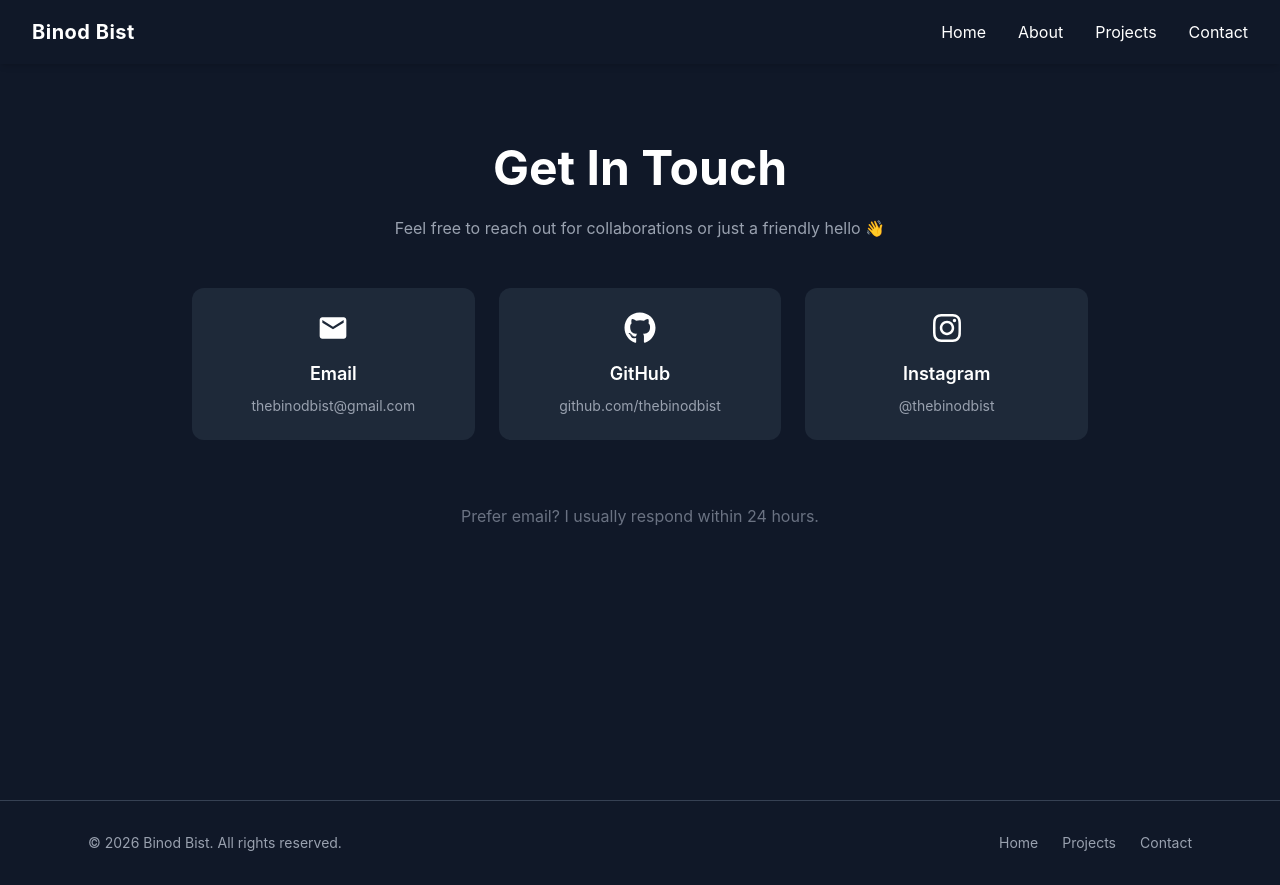
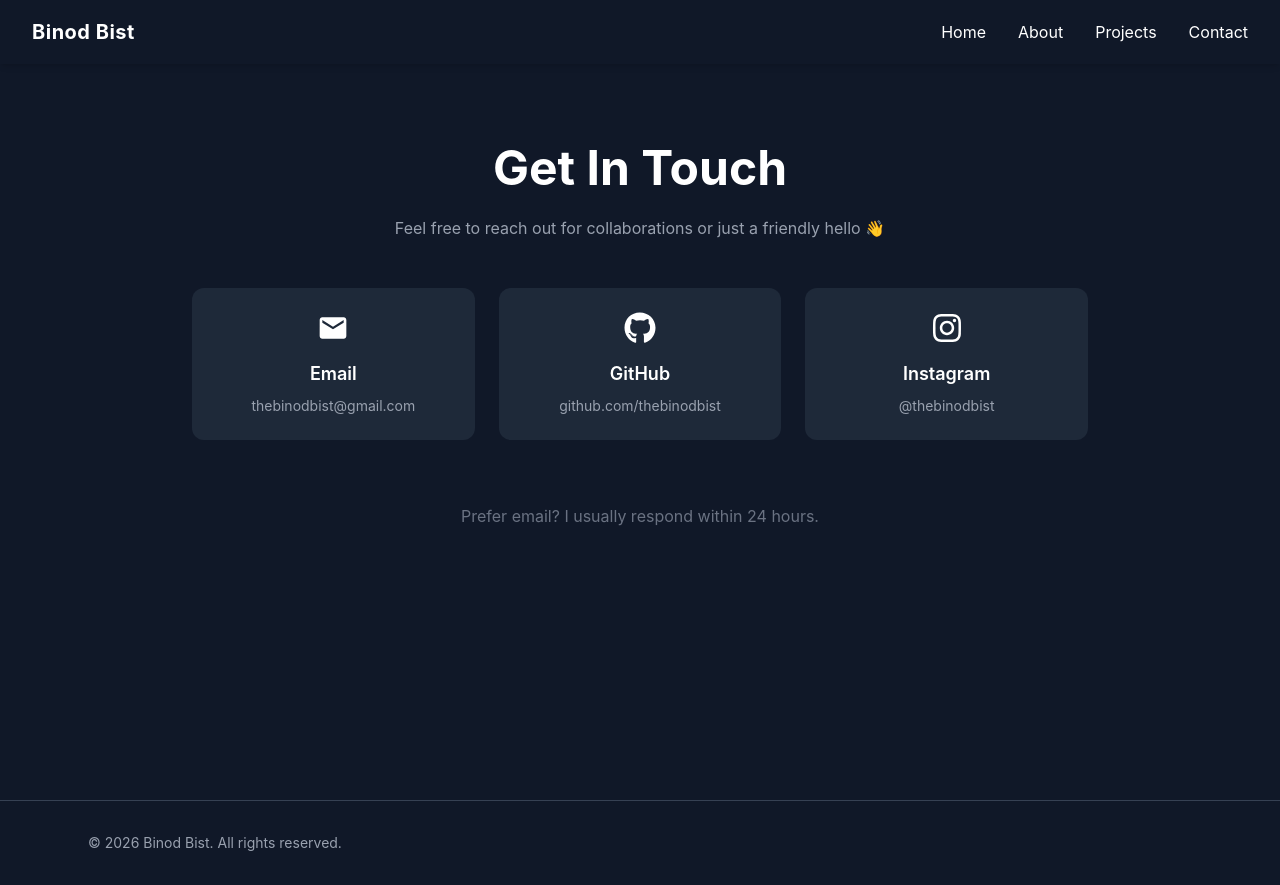
Before and after one commit to TheBinodBist/portfolio, a React (Vite) app: page /contact in a window 1280 px wide. Built offline with nearby package versions, Linux system fonts and the light colour scheme.

Commit message:
footer updated

```diff
--- a/src/components/Footer.jsx
+++ b/src/components/Footer.jsx
@@ -10,11 +10,11 @@
           © {new Date().getFullYear()} Binod Bist. All rights reserved.
         </p>
 
-        <div className="flex gap-6 text-gray-400 text-sm">
+        {/* <div className="flex gap-6 text-gray-400 text-sm">
           <Link to="/" className="hover:text-white transition">Home</Link>
           <Link to="/projects" className="hover:text-white transition">Projects</Link>
           <Link to="/contact" className="hover:text-white transition">Contact</Link>
-        </div>
+        </div> */}
 
       </div>
     </footer>
```
